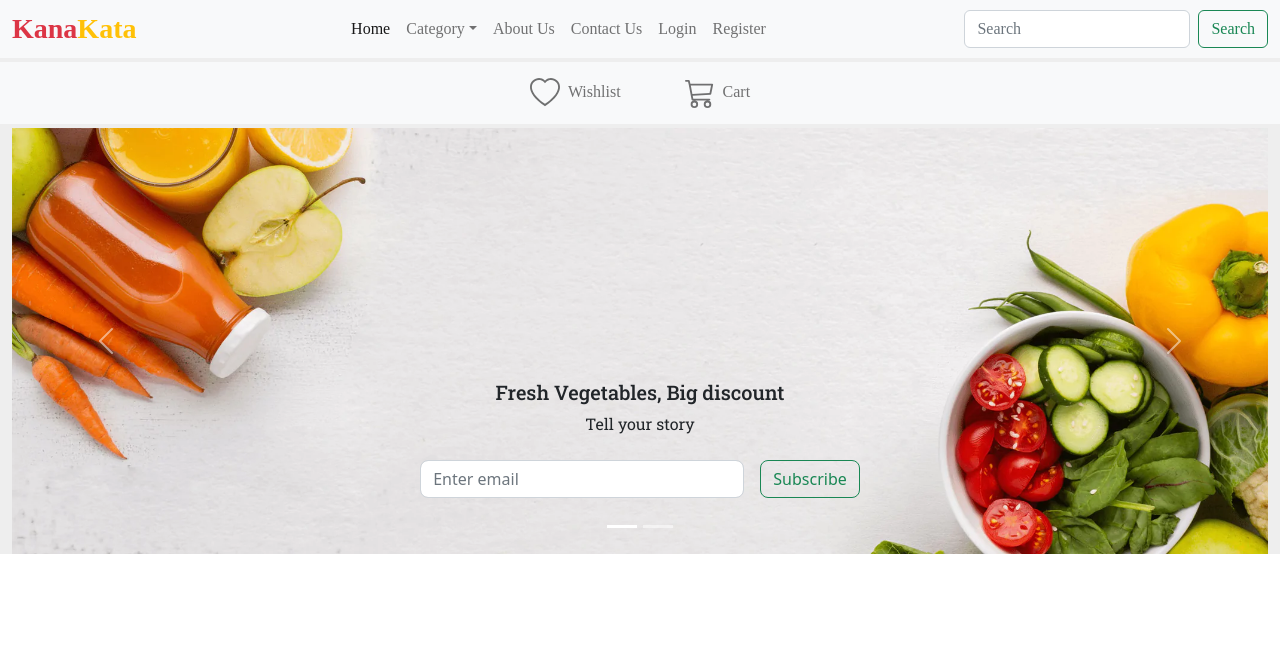
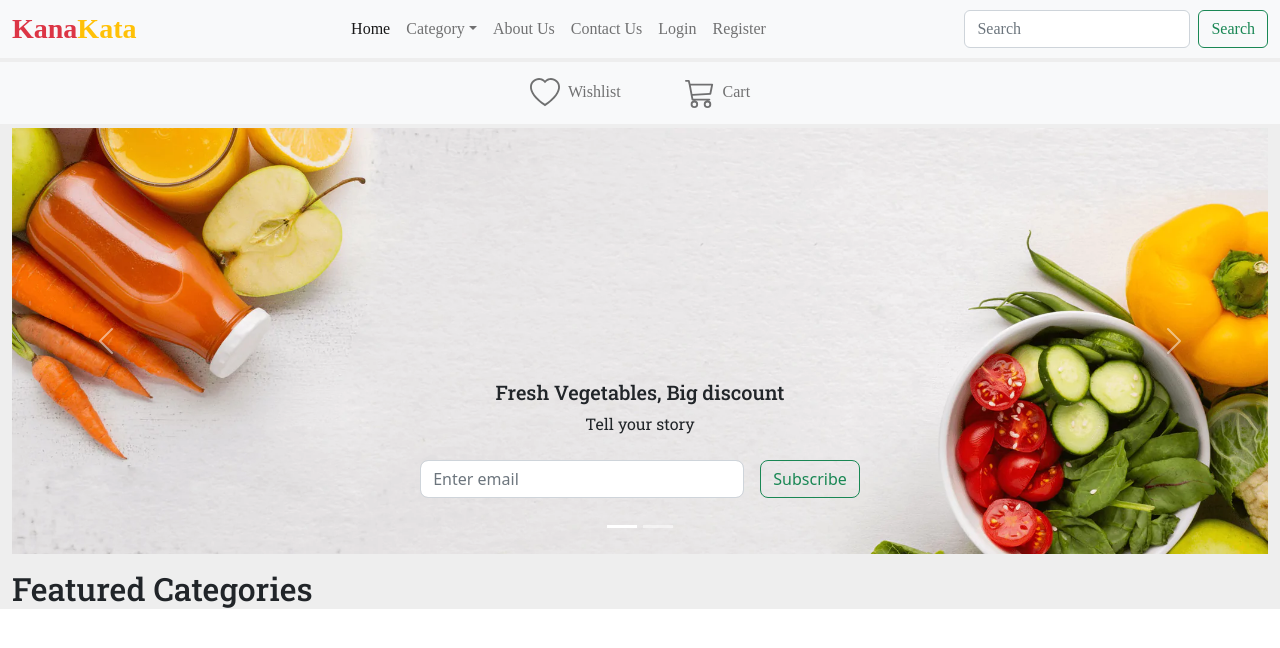
Before and after one commit to naimulislamshakil/Inventory_management_website, a React (Create React App) app in the folder front-end/: page / in a window 1280 px wide. Shown: the top 648 px of the page. Built offline with nearby package versions, Linux system fonts and the light colour scheme; a web font is replaced by a local one.

Commit message:
add swiper

```diff
--- a/front-end/package.json
+++ b/front-end/package.json
@@ -12,11 +12,13 @@
     "@types/react": "^18.0.21",
     "@types/react-dom": "^18.0.6",
     "@types/react-router-dom": "^5.3.3",
+    "@types/swiper": "^6.0.0",
     "bootstrap": "^5.2.1",
     "react": "^18.2.0",
     "react-dom": "^18.2.0",
     "react-router-dom": "^6.4.1",
     "react-scripts": "5.0.1",
+    "swiper": "^8.4.2",
     "typescript": "^4.8.3",
     "web-vitals": "^2.1.4"
   },
--- /dev/null
+++ b/front-end/src/Component/Home/Category.tsx
@@ -0,0 +1,11 @@
+const Category = () => {
+	return (
+		<section className=" container-fluid mt-3">
+			<div>
+				<h2>Featured Categories</h2>
+			</div>
+		</section>
+	);
+};
+
+export default Category;
--- a/front-end/src/Component/Home/Home.tsx
+++ b/front-end/src/Component/Home/Home.tsx
@@ -1,10 +1,12 @@
 import React from 'react';
 import Banner from '../Banner/Banner';
+import Category from './Category';
 
 const Home = () => {
 	return (
 		<section>
 			<Banner />
+			<Category />
 		</section>
 	);
 };
```
Also changed, not shown: 1 other file (tests, documents, lock files or other folders).
